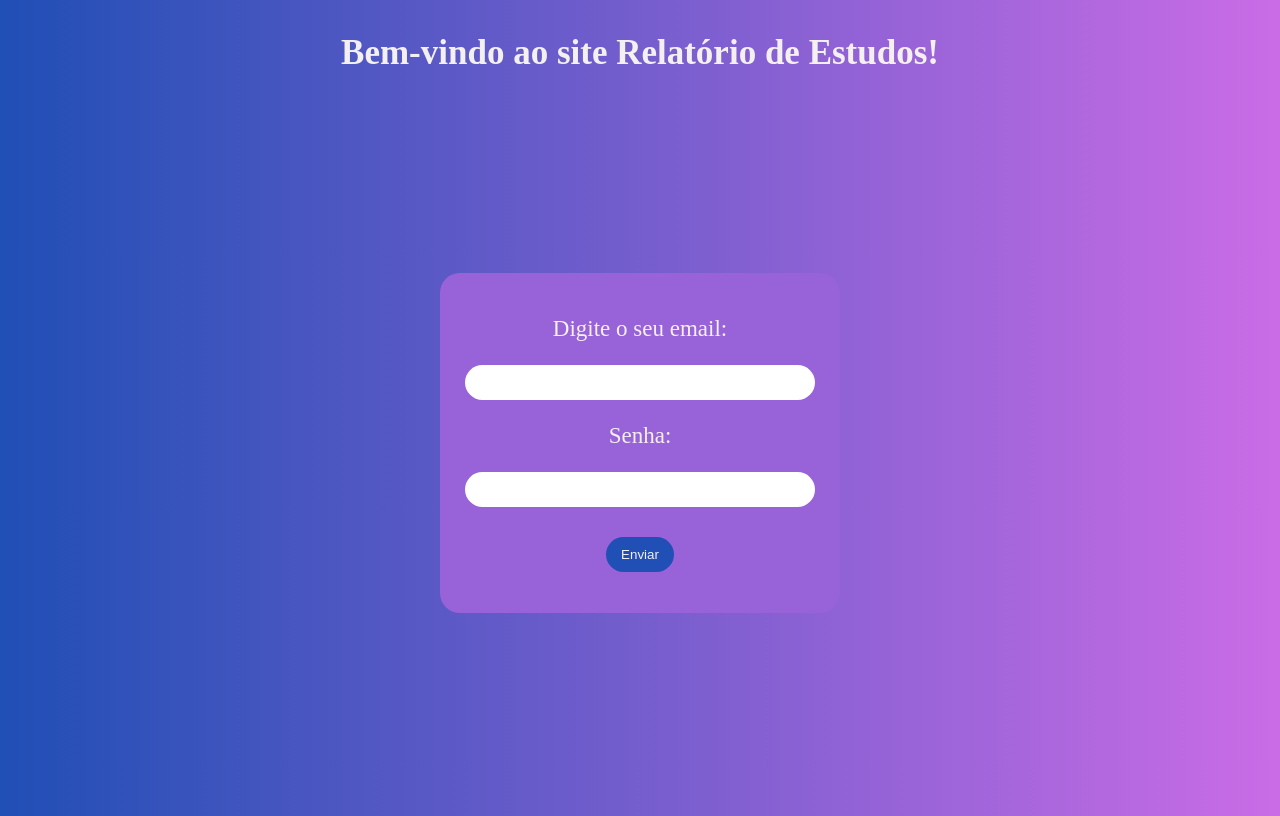
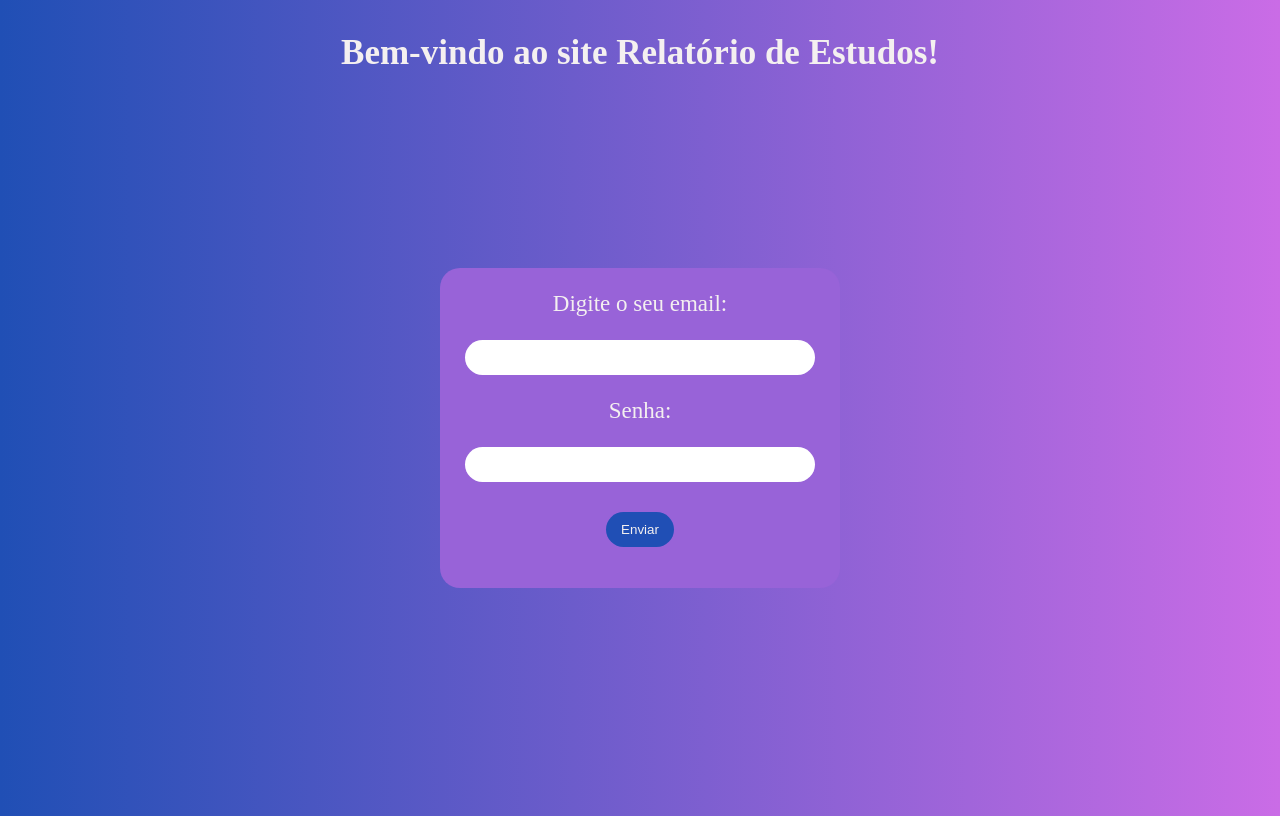
Before and after one commit to geovanagonclvs/relatorio-de-estudos, a Flask app: page / in a window 1280 px wide. Run offline with Flask 3, Linux system fonts and the light colour scheme.

Commit message:
melhorei o código da estilização

```diff
--- a/static/estilo.css
+++ b/static/estilo.css
@@ -5,16 +5,13 @@ h1{
     text-align: center;
 
 
-
-
-
     font-size: 35px;
 
 
 
+}
 
 
-}
 
 body{
 
@@ -24,6 +21,7 @@ body{
     justify-content: center;
     align-items: center;
     flex-direction: column;
+
 
     background: linear-gradient(to right,#204fb5, #ca6ce6);
     background-size: 100%;
@@ -36,6 +34,7 @@ body{
 
 
 }
+
 
 #caixa{
 
@@ -50,24 +49,19 @@ body{
     /* deixa a altura da borda com tamanha fixo */
     height: 170px;
 
-
-
     background-color: #9863d8;
     border-radius: 20px;
     width: 400px;
-    padding-top: 20px;
-    margin-top: -200px;
 
+    /* padding-bottom empurra o elemento para baixo*/
+    /* */
     padding-bottom: 150px;
-    margin-bottom: -270px;
-
-
-
-
+    margin-top: 40px;
 
 
 
 }
+
 
 input{
     padding: 10px 15px;
```
